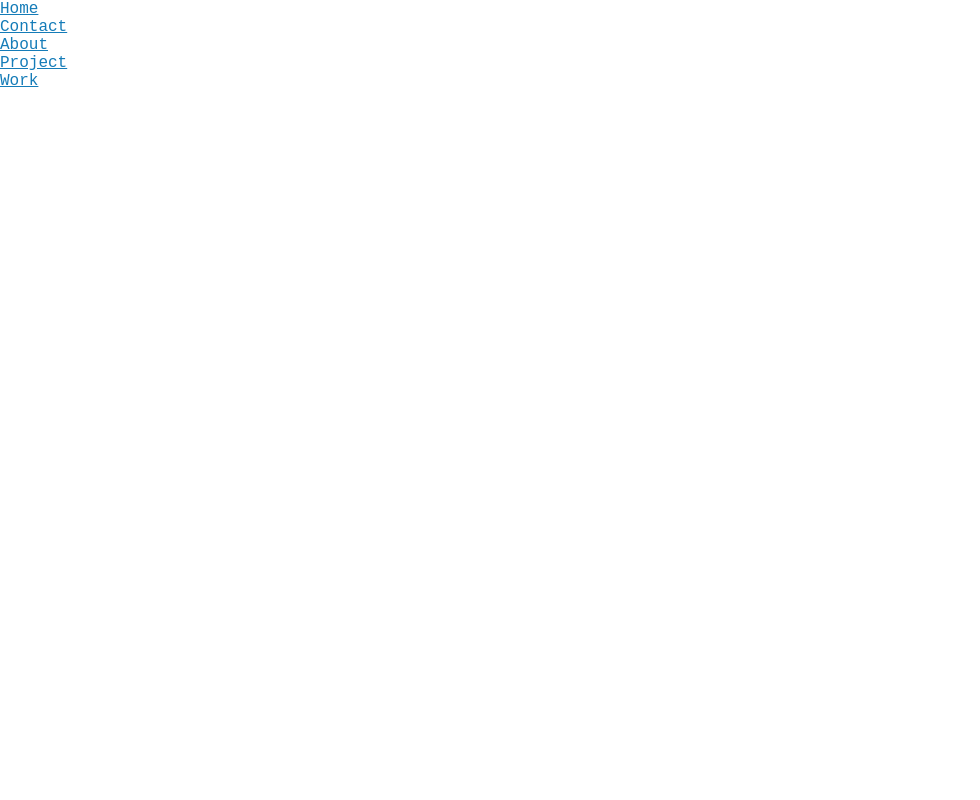
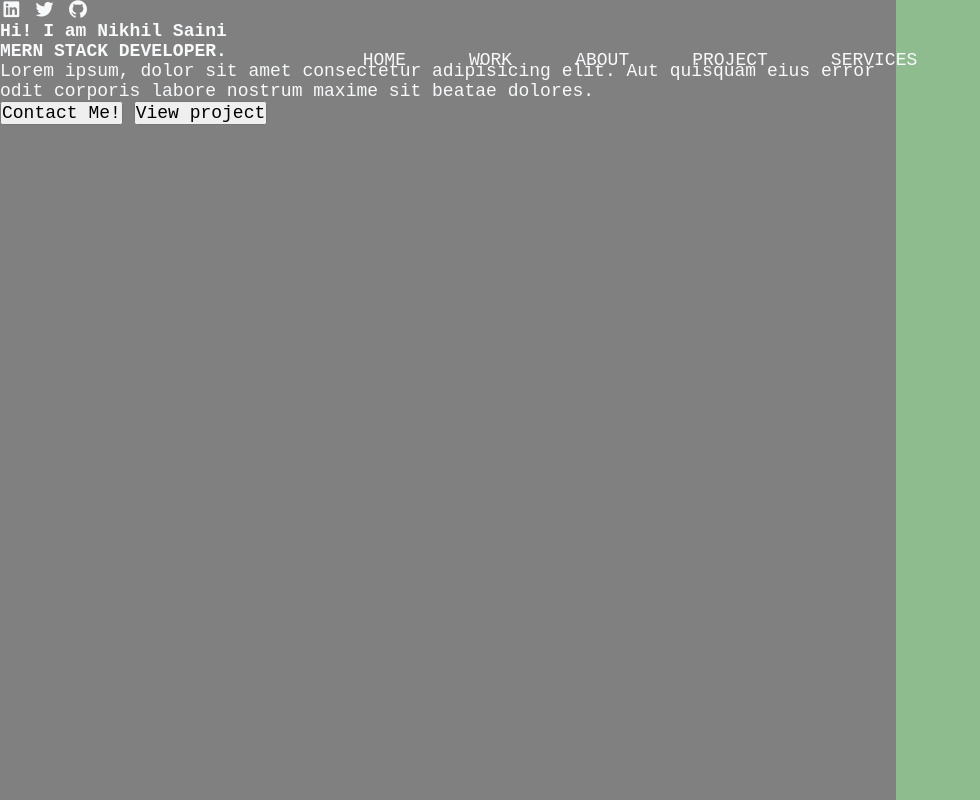
Before and after one commit to Nikhilsaini223/PortfolioWebsite, a plain HTML site: page index.html in a window 1280 px wide. Shown: the whole page, without its empty margins (0-980 px from the left). Drawn offline with Linux system fonts and the light colour scheme; a web font is replaced by a local one.

Commit message:
Add some icons and content

```diff
--- a/index.html
+++ b/index.html
@@ -5,16 +5,36 @@
     <meta name="viewport" content="width=device-width, initial-scale=1.0">
     <title>Portfolio Website</title>
     <link rel="stylesheet" href="style.css">
+     <link rel="stylesheet" href="https://cdnjs.cloudflare.com/ajax/libs/font-awesome/7.0.1/css/all.min.css">
 </head>
 <body>
          <div class="Portfolio-container">
             <ul class="navlist">
-                <li><a href="#">Home</a></li>
-                <li><a href="#">Contact</a></li>
-                <li><a href="#">About</a></li>
-                <li><a href="#">Project</a></li>
-                <li><a href="#">Work</a></li>
+                <li><a href="#Home">Home</a></li>
+                <li><a href="#Work">Work</a></li>
+                <li><a href="#About">About</a></li>
+                <li><a href="#Project">Project</a></li>
+                <li><a href="#Services">Services</a></li>
             </ul>
+            <div class="left-container">
+                <div class="icons">
+                 <i class="fa-brands fa-linkedin"></i>
+                 <i class="fa-brands fa-twitter"></i>
+                 <i class="fa-brands fa-github"></i>
+                 </div>
+                 <div class="content">
+                       <h2>Hi! I am Nikhil Saini</h2>
+                       <h1>MERN STACK DEVELOPER.</h1>
+                       <p>Lorem ipsum, dolor sit amet consectetur adipisicing elit.
+                        Aut quisquam eius error odit corporis labore nostrum maxime sit beatae dolores.</p>
+                        <button>Contact Me!</button>
+                        <button>View project</button>
+                </div>
+            </div>
+
+            <div class="right-container">
+
+            </div>
          </div>
 
 </body>
--- a/style.css
+++ b/style.css
@@ -5,10 +5,54 @@
     padding: 0;
     box-sizing: border-box;
     font-family: "italic", monospace;
-    color: rgb(21, 124, 184);
+    color: rgb(248, 249, 250);
+    font-size: 18px;
 }
 
 .Portfolio-container{
     min-height: 100vh;
     width: 100%;
+    display: flex;
+
 }
+
+.navlist{
+    display: flex;
+    gap: 3.5rem;
+    height: 15vh;
+    position: fixed;
+    justify-content: center;
+    align-items: center;
+    width: 100%;
+}
+
+.navlist li{
+    list-style: none;
+}
+
+.navlist li a{
+    text-decoration: none;
+    text-transform: uppercase;
+
+}
+
+.left-container,.right-container{
+    height: 100vh;
+}
+.left-container{
+    background-color: grey;
+    width: 70%;
+}
+
+.right-container{
+      background-color: darkseagreen;
+      width: 30%;
+}
+
+.icons ,fa-brands{
+   color: rgb(210, 250, 34);
+}
+
+button{
+    color: black;
+}
```
